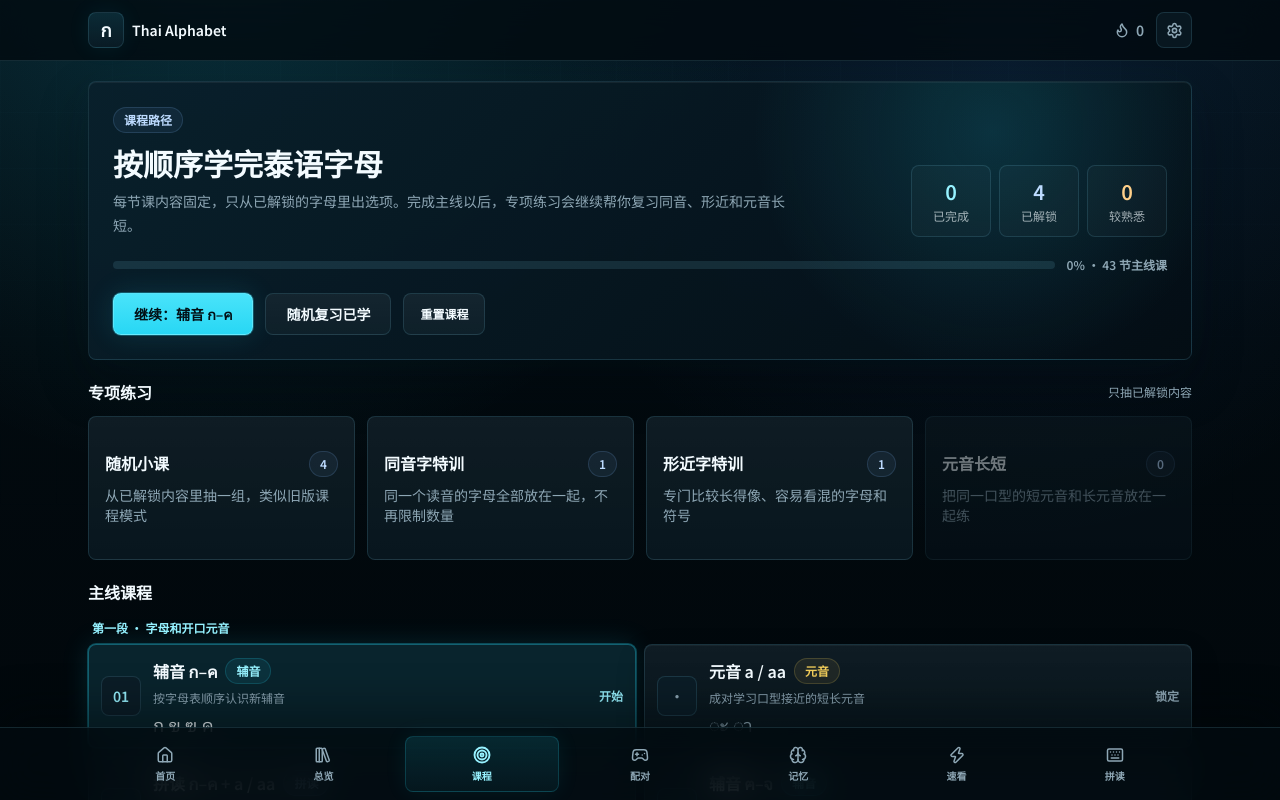
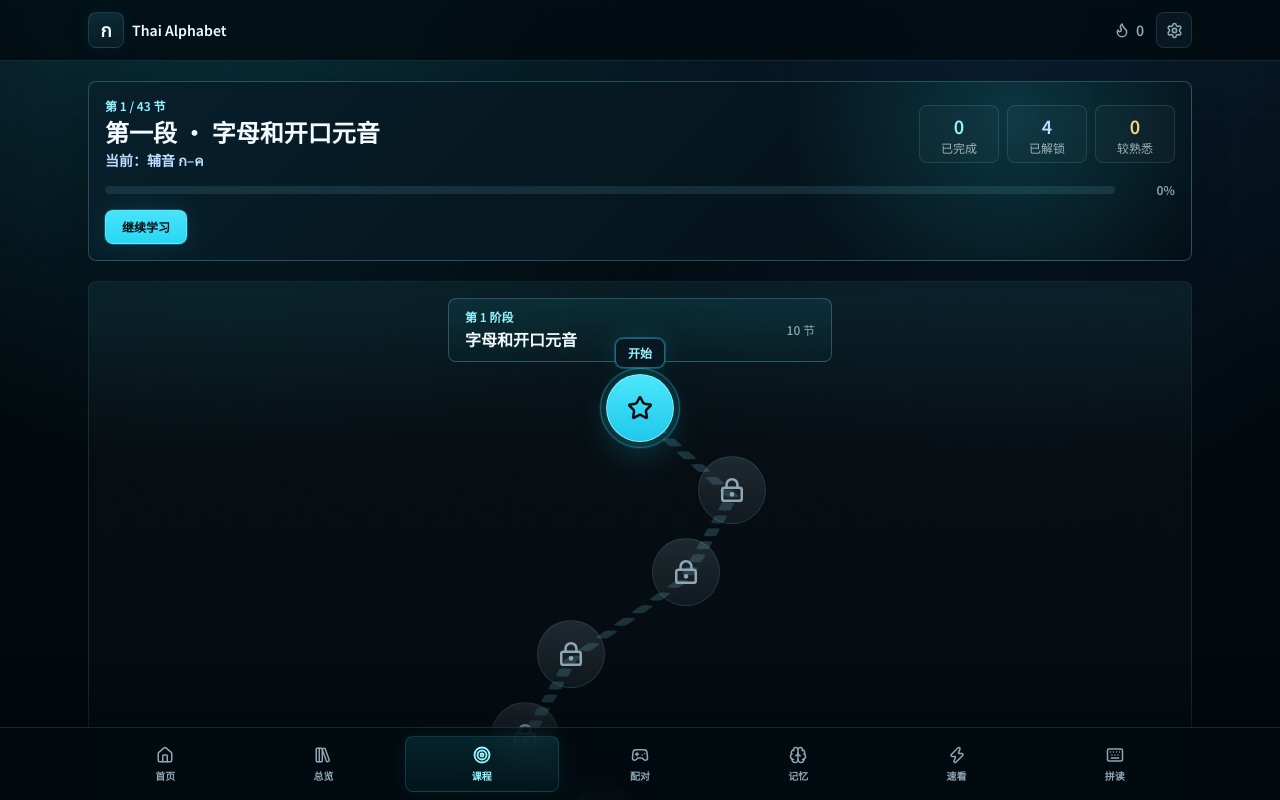
Before and after one commit to Charlot316/ThaiAlphabet, a Next.js app: page /course in a window 1280 px wide. Built offline with nearby package versions, Linux system fonts and the light colour scheme.

Commit message:
Redesign course page as lesson path

```diff
--- a/src/app/course/page.tsx
+++ b/src/app/course/page.tsx
@@ -1,4 +1,13 @@
 "use client";
+import {
+  BookOpen,
+  Check,
+  Dumbbell,
+  LockKeyhole,
+  Sparkles,
+  Star,
+  type LucideIcon,
+} from "lucide-react";
 import {
   useEffect,
   useMemo,
@@ -817,6 +826,20 @@ export default function CoursePage() {
   );
 }
 
+const PATH_X = [50, 66, 58, 38, 30, 44, 62, 70, 52, 34];
+const PATH_ROW_HEIGHT = 82;
+
+function lessonKindMeta(kind: CourseLesson["kind"]): {
+  label: string;
+  Icon: LucideIcon;
+  chip: string;
+} {
+  if (kind === "consonant") return { label: "辅音", Icon: Star, chip: "chip-high" };
+  if (kind === "vowel") return { label: "元音", Icon: BookOpen, chip: "chip-yellow" };
+  if (kind === "blend") return { label: "拼读", Icon: Sparkles, chip: "chip-blue" };
+  return { label: "复习", Icon: Dumbbell, chip: "chip-low" };
+}
+
 function CourseHome({
   progress,
   mastery,
@@ -840,6 +863,10 @@ function CourseHome({
   const completed = progress.completedLessonIds.length;
   const completionPct = Math.round((completed / MAIN_COURSE.length) * 100);
   const masteredUnlocked = unlocked.filter((item) => (mastery[item.id] || 0) >= 60).length;
+  const currentUnit = upcomingLesson?.unit ?? MAIN_COURSE[MAIN_COURSE.length - 1]?.unit;
+  const currentLessonNumber = upcomingLesson
+    ? MAIN_COURSE.findIndex((lesson) => lesson.id === upcomingLesson.id) + 1
+    : MAIN_COURSE.length;
   const practiceAvailability: Record<PracticeMode["id"], number> = {
     random: unlocked.length,
     homophone: homophoneGroups(unlocked).length,
@@ -855,64 +882,102 @@ function CourseHome({
   return (
     <div className="space-y-5">
       <section
-        className="card-soft overflow-hidden p-5 sm:p-6"
+        className="sticky top-0 z-10 overflow-hidden rounded-lg border p-3 sm:p-4"
         style={{
           background:
-            "radial-gradient(circle at 82% 18%, rgba(40, 215, 244, 0.16), transparent 15rem), linear-gradient(135deg, rgba(9, 32, 44, 0.96), rgba(4, 14, 21, 0.96))",
+            "radial-gradient(circle at 84% 20%, rgba(40, 215, 244, 0.18), transparent 14rem), linear-gradient(135deg, rgba(8, 32, 44, 0.98), rgba(4, 14, 21, 0.98))",
+          borderColor: "var(--duo-line-d)",
+          boxShadow: "0 18px 36px rgba(0, 9, 16, 0.28)",
         }}
       >
-        <div className="flex flex-col gap-5 md:flex-row md:items-end md:justify-between">
+        <div className="flex flex-col gap-3 sm:flex-row sm:items-center sm:justify-between">
           <div className="min-w-0">
-            <div className="chip chip-blue">课程路径</div>
-            <h1 className="mt-3 text-2xl font-semibold sm:text-3xl">按顺序学完泰语字母</h1>
-            <p className="mt-2 max-w-2xl text-sm leading-6" style={{ color: "var(--duo-muted)" }}>
-              每节课内容固定，只从已解锁的字母里出选项。完成主线以后，专项练习会继续帮你复习同音、形近和元音长短。
-            </p>
-          </div>
-          <div className="grid min-w-64 grid-cols-3 gap-2 text-center text-xs">
-            <div className="rounded-lg border p-3" style={{ borderColor: "var(--duo-line)", background: "rgba(255,255,255,0.025)" }}>
-              <div className="text-xl font-semibold" style={{ color: "var(--duo-green-d)" }}>{completed}</div>
-              <div className="mt-0.5 opacity-65">已完成</div>
+            <div className="text-xs font-semibold" style={{ color: "var(--duo-green-d)" }}>
+              第 {currentLessonNumber} / {MAIN_COURSE.length} 节
             </div>
-            <div className="rounded-lg border p-3" style={{ borderColor: "var(--duo-line)", background: "rgba(255,255,255,0.025)" }}>
-              <div className="text-xl font-semibold" style={{ color: "var(--duo-blue-d)" }}>{unlockedCount}</div>
-              <div className="mt-0.5 opacity-65">已解锁</div>
+            <h1 className="mt-0.5 truncate text-xl font-semibold sm:text-2xl">
+              {currentUnit ?? "课程路径"}
+            </h1>
+            {upcomingLesson && (
+              <div className="mt-0.5 truncate text-sm font-semibold" style={{ color: "var(--duo-blue-d)" }}>
+                当前：{upcomingLesson.title}
+              </div>
+            )}
+          </div>
+
+          <div className="grid grid-cols-3 gap-2 text-center text-xs sm:min-w-64">
+            <div className="rounded-lg border px-3 py-1.5" style={{ borderColor: "var(--duo-line)", background: "rgba(255,255,255,0.025)" }}>
+              <div className="text-lg font-semibold" style={{ color: "var(--duo-green-d)" }}>{completed}</div>
+              <div className="opacity-65">已完成</div>
             </div>
-            <div className="rounded-lg border p-3" style={{ borderColor: "var(--duo-line)", background: "rgba(255,255,255,0.025)" }}>
-              <div className="text-xl font-semibold" style={{ color: "var(--duo-orange-d)" }}>{masteredUnlocked}</div>
-              <div className="mt-0.5 opacity-65">较熟悉</div>
+            <div className="rounded-lg border px-3 py-1.5" style={{ borderColor: "var(--duo-line)", background: "rgba(255,255,255,0.025)" }}>
+              <div className="text-lg font-semibold" style={{ color: "var(--duo-blue-d)" }}>{unlockedCount}</div>
+              <div className="opacity-65">已解锁</div>
             </div>
-          </div>
-        </div>
-
-        <div className="mt-5 flex flex-col gap-3 sm:flex-row sm:items-center">
+            <div className="rounded-lg border px-3 py-1.5" style={{ borderColor: "var(--duo-line)", background: "rgba(255,255,255,0.025)" }}>
+              <div className="text-lg font-semibold" style={{ color: "var(--duo-orange-d)" }}>{masteredUnlocked}</div>
+              <div className="opacity-65">较熟悉</div>
+            </div>
+          </div>
+        </div>
+
+        <div className="mt-3 flex items-center gap-3">
           <div className="progress-track h-2 flex-1">
             <div className="progress-fill" style={{ width: `${completionPct}%` }} />
           </div>
-          <div className="text-xs font-semibold" style={{ color: "var(--duo-muted)" }}>
-            {completionPct}% · {MAIN_COURSE.length} 节主线课
-          </div>
-        </div>
-
-        <div className="mt-5 flex flex-wrap gap-3">
-          {upcomingLesson && (
-            <button onClick={() => onStartLesson(upcomingLesson)} className="btn-primary px-5">
-              继续：{upcomingLesson.title}
-            </button>
-          )}
-          <button onClick={() => onStartPractice("random")} className="btn-ghost px-5">
-            随机复习已学
+          <div className="w-12 text-right text-xs font-semibold" style={{ color: "var(--duo-muted)" }}>
+            {completionPct}%
+          </div>
+        </div>
+
+        {upcomingLesson && (
+          <button onClick={() => onStartLesson(upcomingLesson)} className="btn-primary mt-3 px-4 py-2 text-xs">
+            继续学习
           </button>
-          <button onClick={onReset} className="btn-ghost px-4 text-xs">
-            重置课程
-          </button>
+        )}
+      </section>
+
+      <section
+        className="relative overflow-hidden rounded-lg border px-2 py-4 sm:px-5"
+        style={{
+          borderColor: "var(--duo-line)",
+          background:
+            "linear-gradient(180deg, rgba(255,255,255,0.025), rgba(255,255,255,0.004)), rgba(2, 10, 15, 0.38)",
+        }}
+      >
+        <div
+          className="pointer-events-none absolute inset-x-0 top-0 h-40"
+          style={{
+            background: "linear-gradient(180deg, rgba(40, 215, 244, 0.08), transparent)",
+          }}
+          aria-hidden
+        />
+        <div className="relative mx-auto max-w-2xl">
+          {Object.entries(units).map(([unit, lessons], unitIndex) => (
+            <CoursePathUnit
+              key={unit}
+              unit={unit}
+              unitIndex={unitIndex}
+              lessons={lessons}
+              progress={progress}
+              allItems={allItems}
+              onStartLesson={onStartLesson}
+            />
+          ))}
         </div>
       </section>
 
       <section className="space-y-3">
         <div className="flex items-center justify-between gap-3">
-          <h2 className="text-base font-semibold">专项练习</h2>
-          <div className="text-xs" style={{ color: "var(--duo-muted)" }}>只抽已解锁内容</div>
+          <div>
+            <h2 className="text-base font-semibold">训练场</h2>
+            <div className="mt-0.5 text-xs" style={{ color: "var(--duo-muted)" }}>
+              不影响主线，专门练已经解锁的内容。
+            </div>
+          </div>
+          <button onClick={onReset} className="btn-ghost px-3 py-2 text-xs">
+            重置
+          </button>
         </div>
         <div className="grid gap-3 sm:grid-cols-2 lg:grid-cols-4">
           {PRACTICE_MODES.map((mode) => {
@@ -922,7 +987,7 @@ function CourseHome({
                 key={mode.id}
                 onClick={() => onStartPractice(mode.id)}
                 disabled={disabled}
-                className="card group min-h-[9rem] p-4 text-left transition hover:-translate-y-0.5 disabled:opacity-45"
+                className="card group min-h-[8rem] p-4 text-left transition hover:-translate-y-0.5 disabled:opacity-45"
               >
                 <div className="flex items-start justify-between gap-3">
                   <div className="font-semibold">{mode.title}</div>
@@ -936,64 +1001,166 @@ function CourseHome({
           })}
         </div>
       </section>
-
-      <section className="space-y-4">
-        <h2 className="text-base font-semibold">主线课程</h2>
-        {Object.entries(units).map(([unit, lessons]) => (
-          <div key={unit} className="space-y-2">
-            <div className="px-1 text-xs font-semibold" style={{ color: "var(--duo-green-d)" }}>{unit}</div>
-            <div className="grid gap-2 md:grid-cols-2">
-              {lessons.map((lesson) => {
-                const status = lessonStatus(lesson, progress);
-                const disabled = status === "locked";
-                const lessonItems = studyItemsByIds(allItems, lesson.itemIds);
-                const preview = lessonItems.slice(0, 8).map((item) => item.front).join(" ");
-                return (
-                  <button
-                    key={lesson.id}
-                    onClick={() => onStartLesson(lesson)}
-                    disabled={disabled}
-                    className="group grid min-h-[6.5rem] grid-cols-[auto_1fr_auto] items-center gap-3 rounded-lg border p-3 text-left transition hover:-translate-y-0.5 disabled:opacity-42"
-                    style={{
-                      background: status === "current"
-                        ? "color-mix(in srgb, var(--duo-green) 8%, var(--duo-card))"
-                        : "linear-gradient(180deg, rgba(255,255,255,0.035), rgba(255,255,255,0.008)), var(--duo-card)",
-                      borderColor: status === "current" ? "rgba(40, 215, 244, 0.34)" : "var(--duo-line)",
-                      boxShadow: status === "current" ? "var(--shadow-cyan)" : "var(--shadow-small)",
-                    }}
-                  >
-                    <div
-                      className="flex h-10 w-10 items-center justify-center rounded-lg border text-sm font-semibold"
-                      style={{
-                        borderColor: status === "done" ? "rgba(40, 215, 244, 0.32)" : "var(--duo-line)",
-                        background: status === "done" ? "rgba(40, 215, 244, 0.1)" : "var(--surface-subtle)",
-                        color: status === "locked" ? "var(--duo-muted)" : "var(--duo-green-d)",
-                      }}
-                    >
-                      {status === "done" ? "✓" : status === "locked" ? "·" : lesson.id.slice(1)}
-                    </div>
-                    <div className="min-w-0">
-                      <div className="flex flex-wrap items-center gap-2">
-                        <span className="font-semibold">{lesson.title}</span>
-                        <span className={`chip ${lesson.kind === "consonant" ? "chip-high" : lesson.kind === "vowel" ? "chip-yellow" : lesson.kind === "blend" ? "chip-blue" : "chip-low"}`}>
-                          {lesson.kind === "consonant" ? "辅音" : lesson.kind === "vowel" ? "元音" : lesson.kind === "blend" ? "拼读" : "复习"}
-                        </span>
-                      </div>
-                      <div className="mt-1 text-xs leading-5" style={{ color: "var(--duo-muted)" }}>{lesson.subtitle}</div>
-                      <div className="thai-big mt-2 truncate text-lg leading-none" style={{ color: status === "locked" ? "var(--duo-muted)" : "var(--duo-text)" }}>
-                        {preview}
-                      </div>
-                    </div>
-                    <div className="text-xs font-semibold" style={{ color: status === "current" ? "var(--duo-green-d)" : "var(--duo-muted)" }}>
-                      {status === "done" ? "复习" : status === "current" ? "开始" : "锁定"}
-                    </div>
-                  </button>
-                );
-              })}
-            </div>
-          </div>
-        ))}
-      </section>
+    </div>
+  );
+}
+
+function CoursePathUnit({
+  unit,
+  unitIndex,
+  lessons,
+  progress,
+  allItems,
+  onStartLesson,
+}: {
+  unit: string;
+  unitIndex: number;
+  lessons: CourseLesson[];
+  progress: CourseProgress;
+  allItems: StudyItem[];
+  onStartLesson: (lesson: CourseLesson) => void;
+}) {
+  const height = lessons.length * PATH_ROW_HEIGHT + 28;
+  const points = lessons
+    .map((_, index) => {
+      const x = PATH_X[(index + unitIndex * 2) % PATH_X.length];
+      return `${x},${index * PATH_ROW_HEIGHT + 40}`;
+    })
+    .join(" ");
+
+  return (
+    <div className="relative pb-3">
+      <div
+        className="mx-auto mb-3 flex max-w-sm items-center justify-between gap-3 rounded-lg border px-4 py-2.5"
+        style={{
+          borderColor: "var(--duo-line-d)",
+          background: "linear-gradient(180deg, rgba(40, 215, 244, 0.09), rgba(40, 215, 244, 0.025))",
+        }}
+      >
+        <div>
+          <div className="text-xs font-semibold" style={{ color: "var(--duo-green-d)" }}>
+            第 {unitIndex + 1} 阶段
+          </div>
+          <div className="mt-0.5 text-sm font-semibold sm:text-base">{unit.replace(/^第.+?·\s*/, "")}</div>
+        </div>
+        <div className="text-xs" style={{ color: "var(--duo-muted)" }}>
+          {lessons.length} 节
+        </div>
+      </div>
+
+      <div className="relative mx-auto max-w-xl" style={{ height }}>
+        <svg
+          className="pointer-events-none absolute inset-0 h-full w-full"
+          viewBox={`0 0 100 ${height}`}
+          preserveAspectRatio="none"
+          aria-hidden
+        >
+          <polyline
+            points={points}
+            fill="none"
+            stroke="rgba(130, 220, 245, 0.18)"
+            strokeWidth="2.2"
+            strokeLinecap="round"
+            strokeLinejoin="round"
+            strokeDasharray="6 7"
+          />
+        </svg>
+
+        {lessons.map((lesson, index) => {
+          const x = PATH_X[(index + unitIndex * 2) % PATH_X.length];
+          return (
+            <CoursePathNode
+              key={lesson.id}
+              lesson={lesson}
+              status={lessonStatus(lesson, progress)}
+              preview={studyItemsByIds(allItems, lesson.itemIds).slice(0, 5).map((item) => item.front).join(" ")}
+              x={x}
+              y={index * PATH_ROW_HEIGHT}
+              onStartLesson={onStartLesson}
+            />
+          );
+        })}
+      </div>
+    </div>
+  );
+}
+
+function CoursePathNode({
+  lesson,
+  status,
+  preview,
+  x,
+  y,
+  onStartLesson,
+}: {
+  lesson: CourseLesson;
+  status: "done" | "current" | "locked";
+  preview: string;
+  x: number;
+  y: number;
+  onStartLesson: (lesson: CourseLesson) => void;
+}) {
+  const meta = lessonKindMeta(lesson.kind);
+  const Icon = status === "done" ? Check : status === "locked" ? LockKeyhole : meta.Icon;
+  const disabled = status === "locked";
+
+  return (
+    <div
+      className="absolute flex -translate-x-1/2 flex-col items-center"
+      style={{ left: `${x}%`, top: y }}
+    >
+      {status === "current" && (
+        <div
+          className="absolute -top-9 rounded-lg border px-3 py-1.5 text-xs font-semibold"
+          style={{
+            background: "var(--surface-solid)",
+            borderColor: "rgba(40, 215, 244, 0.42)",
+            color: "var(--duo-green-d)",
+            boxShadow: "var(--shadow-cyan)",
+          }}
+        >
+          开始
+        </div>
+      )}
+
+      <button
+        onClick={() => onStartLesson(lesson)}
+        disabled={disabled}
+        className="relative flex h-16 w-16 items-center justify-center rounded-full border transition hover:-translate-y-0.5 active:scale-95 disabled:cursor-not-allowed sm:h-[68px] sm:w-[68px]"
+        style={{
+          background:
+            status === "done"
+              ? "linear-gradient(180deg, rgba(40, 215, 244, 0.28), rgba(40, 215, 244, 0.12))"
+              : status === "current"
+              ? "linear-gradient(180deg, #4be7fb, #20c8eb)"
+              : "linear-gradient(180deg, rgba(142, 167, 181, 0.18), rgba(142, 167, 181, 0.08))",
+          borderColor:
+            status === "current"
+              ? "rgba(151, 242, 255, 0.78)"
+              : status === "done"
+              ? "rgba(40, 215, 244, 0.34)"
+              : "rgba(130, 220, 245, 0.12)",
+          boxShadow:
+            status === "current"
+              ? "0 0 0 7px rgba(40, 215, 244, 0.1), 0 16px 32px rgba(40, 215, 244, 0.18)"
+              : status === "done"
+              ? "0 12px 26px rgba(0, 9, 16, 0.24)"
+              : "none",
+          color: status === "current" ? "#021016" : status === "locked" ? "var(--duo-muted)" : "var(--duo-green-d)",
+        }}
+        aria-label={`${lesson.title}${status === "done" ? "，复习" : status === "current" ? "，开始" : "，未解锁"}`}
+        title={`${lesson.title} · ${meta.label} · ${preview}`}
+      >
+        {status === "current" && (
+          <span
+            className="absolute inset-[-7px] rounded-full border"
+            style={{ borderColor: "rgba(40, 215, 244, 0.36)" }}
+            aria-hidden
+          />
+        )}
+        <Icon size={26} strokeWidth={2.35} />
+      </button>
+
     </div>
   );
 }
```
